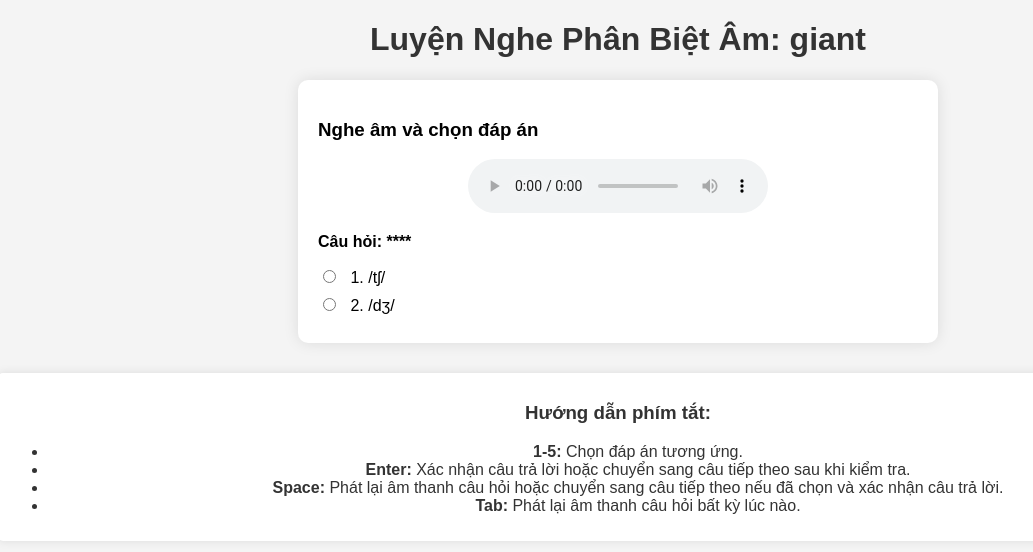
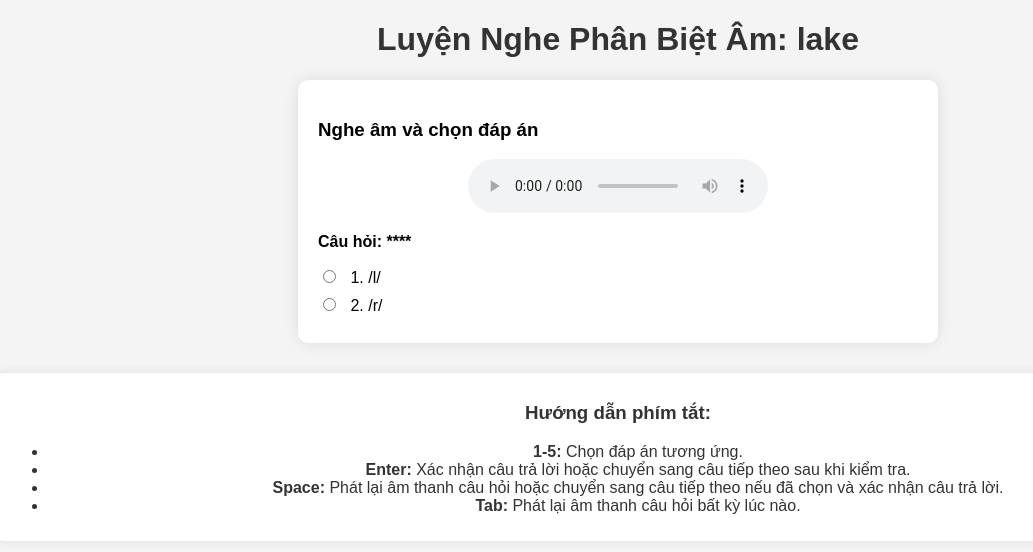
Before and after one commit to huyngogia1997/learn-english-website, a plain HTML site: page index.html in a window 1280 px wide. Shown: the whole page, without its empty margins (22-1055 px from the left). Drawn offline with Linux system fonts and the light colour scheme.

Commit message:
add r and l

```diff
--- a/index.html
+++ b/index.html
@@ -120,83 +120,282 @@
     <script>
       const questions = [
       {
-          audio: "audio/church--_gb_1.mp3", // Đã sửa đường dẫn âm thanh
-          options: ["1. /tʃ/", "2. /dʒ/", "3. /ʒ/", "4. /d/", "5. /ʃ/"],
-          word: "Âm đầu trong từ là âm gì",
-          correctAnswer: "1",
-          pronunciation: "church: /tʃ/ - /tʃɜːtʃ/",
+        "audio": "audio/right--_gb_1.mp3",
+        "options": ["1. /l/", "2. /r/"],
+        "word": "right",
+        "correctAnswer": "2",
+        "pronunciation": "right: /raɪt/"
       },
       {
-          audio: "audio/judge--_gb_1.mp3", // Đã sửa đường dẫn âm thanh
-          options: ["1. /tʃ/", "2. /dʒ/"],
-          word: "judge",
-          correctAnswer: "2",
-          pronunciation: "/dʒ/ - /dʒʌdʒ/",
+        "audio": "audio/light--_gb_1.mp3",
+        "options": ["1. /l/", "2. /r/"],
+        "word": "light",
+        "correctAnswer": "1",
+        "pronunciation": "light: /laɪt/"
       },
       {
-          audio: "audio/cheese--_gb_1.mp3", // Đã sửa đường dẫn âm thanh
-          options: ["1. /tʃ/", "2. /dʒ/"],
-          word: "cheese",
-          correctAnswer: "1",
-          pronunciation: "cheese: /tʃ/ - /tʃiːz/",
+        "audio": "audio/rice--_gb_1.mp3",
+        "options": ["1. /l/", "2. /r/"],
+        "word": "rice",
+        "correctAnswer": "2",
+        "pronunciation": "rice: /raɪs/"
       },
       {
-          audio: "audio/giant--_gb_1.mp3", // Đã sửa đường dẫn âm thanh
-          options: ["1. /tʃ/", "2. /dʒ/"],
-          word: "giant",
-          correctAnswer: "2",
-          pronunciation: "giant: /dʒ/ - /ˈdʒaɪənt/",
+        "audio": "audio/lice--_gb_1.mp3",
+        "options": ["1. /l/", "2. /r/"],
+        "word": "lice",
+        "correctAnswer": "1",
+        "pronunciation": "lice: /laɪs/"
       },
       {
-          audio: "audio/chocolate--_gb_1.mp3", // Đã sửa đường dẫn âm thanh
-          options: ["1. /tʃ/", "2. /dʒ/"],
-          word: "chocolate",
-          correctAnswer: "1",
-          pronunciation: "chocolate: /tʃ/ - /ˈtʃɒklət/",
+        "audio": "audio/road--_gb_1.mp3",
+        "options": ["1. /l/", "2. /r/"],
+        "word": "road",
+        "correctAnswer": "2",
+        "pronunciation": "road: /rəʊd/"
       },
       {
-          audio: "audio/journal--_gb_1.mp3", // Đã sửa đường dẫn âm thanh
-          options: ["1. /tʃ/", "2. /dʒ/"],
-          word: "journal",
-          correctAnswer: "2",
-          pronunciation: "journal: /dʒ/ - /ˈdʒɜːnəl/",
+        "audio": "audio/load--_gb_1.mp3",
+        "options": ["1. /l/", "2. /r/"],
+        "word": "load",
+        "correctAnswer": "1",
+        "pronunciation": "load: /ləʊd/"
       },
       {
-          audio: "audio/jungle--_gb_1.mp3", // Đã sửa đường dẫn âm thanh
-          options: ["1. /tʃ/", "2. /dʒ/"],
-          word: "jungle",
-          correctAnswer: "2",
-          pronunciation: "jungle: /dʒ/ - /ˈdʒʌŋɡəl/",
+        "audio": "audio/rake--_gb_1.mp3",
+        "options": ["1. /l/", "2. /r/"],
+        "word": "rake",
+        "correctAnswer": "2",
+        "pronunciation": "rake: /reɪk/"
       },
       {
-          audio: "audio/chip--_gb_1.mp3", // Đã sửa đường dẫn âm thanh
-          options: ["1. /tʃ/", "2. /dʒ/"],
-          word: "chip",
-          correctAnswer: "1",
-          pronunciation: "chip: /tʃ/ - /ʧɪp/",
+        "audio": "audio/lake--_gb_1.mp3",
+        "options": ["1. /l/", "2. /r/"],
+        "word": "lake",
+        "correctAnswer": "1",
+        "pronunciation": "lake: /leɪk/"
       },
       {
-          audio: "audio/juice--_gb_1.mp3", // Đã sửa đường dẫn âm thanh
-          options: ["1. /tʃ/", "2. /dʒ/"],
-          word: "juice",
-          correctAnswer: "2",
-          pronunciation: "juice: /dʒ/ - /dʒuːs/",
+        "audio": "audio/rip--_gb_1.mp3",
+        "options": ["1. /l/", "2. /r/"],
+        "word": "rip",
+        "correctAnswer": "2",
+        "pronunciation": "rip: /rɪp/"
       },
       {
-          audio: "audio/chamber--_gb_1.mp3", // Đã sửa đường dẫn âm thanh
-          options: ["1. /tʃ/", "2. /dʒ/"],
-          word: "chamber",
-          correctAnswer: "1",
-          pronunciation: "chamber: /tʃ/ - /ˈʧeɪmbər/",
+        "audio": "audio/lip--_gb_1.mp3",
+        "options": ["1. /l/", "2. /r/"],
+        "word": "lip",
+        "correctAnswer": "1",
+        "pronunciation": "lip: /lɪp/"
+      },{
+        "audio": "audio/right--_gb_1.mp3",
+        "options": ["1. /r/", "2. /l/"],
+        "word": "right",
+        "correctAnswer": "1",
+        "pronunciation": "right: /raɪt/"
       },
       {
-          audio: "audio/jeep--_gb_1.mp3", // Đã sửa đường dẫn âm thanh
-          options: ["1. /tʃ/", "2. /dʒ/"],
-          word: "jeep",
-          correctAnswer: "2",
-          pronunciation: "jeep: /dʒ/ - /dʒiːp/",
+        "audio": "audio/light--_gb_1.mp3",
+        "options": ["1. /r/", "2. /l/"],
+        "word": "light",
+        "correctAnswer": "2",
+        "pronunciation": "light: /laɪt/"
+      },
+      {
+        "audio": "audio/red--_gb_1.mp3",
+        "options": ["1. /r/", "2. /l/"],
+        "word": "red",
+        "correctAnswer": "1",
+        "pronunciation": "red: /rɛd/"
+      },
+      {
+        "audio": "audio/led--_gb_1.mp3",
+        "options": ["1. /r/", "2. /l/"],
+        "word": "led",
+        "correctAnswer": "2",
+        "pronunciation": "led: /lɛd/"
+      },
+      {
+        "audio": "audio/road--_gb_1.mp3",
+        "options": ["1. /r/", "2. /l/"],
+        "word": "road",
+        "correctAnswer": "1",
+        "pronunciation": "road: /rəʊd/"
+      },
+      {
+        "audio": "audio/load--_gb_1.mp3",
+        "options": ["1. /r/", "2. /l/"],
+        "word": "load",
+        "correctAnswer": "2",
+        "pronunciation": "load: /ləʊd/"
+      },
+      {
+        "audio": "audio/rice--_gb_1.mp3",
+        "options": ["1. /r/", "2. /l/"],
+        "word": "rice",
+        "correctAnswer": "1",
+        "pronunciation": "rice: /raɪs/"
+      },
+      {
+        "audio": "audio/lice--_gb_1.mp3",
+        "options": ["1. /r/", "2. /l/"],
+        "word": "lice",
+        "correctAnswer": "2",
+        "pronunciation": "lice: /laɪs/"
+      },
+      {
+        "audio": "audio/rake--_gb_1.mp3",
+        "options": ["1. /r/", "2. /l/"],
+        "word": "rake",
+        "correctAnswer": "1",
+        "pronunciation": "rake: /reɪk/"
+      },
+      {
+        "audio": "audio/lake--_gb_1.mp3",
+        "options": ["1. /r/", "2. /l/"],
+        "word": "lake",
+        "correctAnswer": "2",
+        "pronunciation": "lake: /leɪk/"
+      },
+      {
+        "audio": "audio/ring--_gb_1.mp3",
+        "options": ["1. /r/", "2. /l/"],
+        "word": "ring",
+        "correctAnswer": "1",
+        "pronunciation": "ring: /rɪŋ/"
+      },
+      {
+        "audio": "audio/ling--_gb_1.mp3",
+        "options": ["1. /r/", "2. /l/"],
+        "word": "ling",
+        "correctAnswer": "2",
+        "pronunciation": "ling: /lɪŋ/"
+      },
+      {
+        "audio": "audio/rip--_gb_1.mp3",
+        "options": ["1. /r/", "2. /l/"],
+        "word": "rip",
+        "correctAnswer": "1",
+        "pronunciation": "rip: /rɪp/"
+      },
+      {
+        "audio": "audio/lip--_gb_1.mp3",
+        "options": ["1. /r/", "2. /l/"],
+        "word": "lip",
+        "correctAnswer": "2",
+        "pronunciation": "lip: /lɪp/"
+      },
+      {
+        "audio": "audio/rock--_gb_1.mp3",
+        "options": ["1. /r/", "2. /l/"],
+        "word": "rock",
+        "correctAnswer": "1",
+        "pronunciation": "rock: /rɒk/"
+      },
+      {
+        "audio": "audio/lock--_gb_1.mp3",
+        "options": ["1. /r/", "2. /l/"],
+        "word": "lock",
+        "correctAnswer": "2",
+        "pronunciation": "lock: /lɒk/"
+      },
+      {
+        "audio": "audio/rude--_gb_1.mp3",
+        "options": ["1. /r/", "2. /l/"],
+        "word": "rude",
+        "correctAnswer": "1",
+        "pronunciation": "rude: /ruːd/"
+      },
+      {
+        "audio": "audio/lewd--_gb_1.mp3",
+        "options": ["1. /r/", "2. /l/"],
+        "word": "lewd",
+        "correctAnswer": "2",
+        "pronunciation": "lewd: /luːd/"
       }
-      ];
+    ]
+
+
+      // [
+      //   {
+      //     audio: "audio/church--_gb_1.mp3", // Đã sửa đường dẫn âm thanh
+      //     options: ["1. /tʃ/", "2. /dʒ/", "3. /ʒ/", "4. /d/", "5. /ʃ/"],
+      //     word: "Âm đầu trong từ là âm gì",
+      //     correctAnswer: "1",
+      //     pronunciation: "church: /tʃ/ - /tʃɜːtʃ/",
+      //   },
+      //   {
+      //     audio: "audio/judge--_gb_1.mp3", // Đã sửa đường dẫn âm thanh
+      //     options: ["1. /tʃ/", "2. /dʒ/"],
+      //     word: "judge",
+      //     correctAnswer: "2",
+      //     pronunciation: "/dʒ/ - /dʒʌdʒ/",
+      //   },
+      //   {
+      //     audio: "audio/cheese--_gb_1.mp3", // Đã sửa đường dẫn âm thanh
+      //     options: ["1. /tʃ/", "2. /dʒ/"],
+      //     word: "cheese",
+      //     correctAnswer: "1",
+      //     pronunciation: "cheese: /tʃ/ - /tʃiːz/",
+      //   },
+      //   {
+      //     audio: "audio/giant--_gb_1.mp3", // Đã sửa đường dẫn âm thanh
+      //     options: ["1. /tʃ/", "2. /dʒ/"],
+      //     word: "giant",
+      //     correctAnswer: "2",
+      //     pronunciation: "giant: /dʒ/ - /ˈdʒaɪənt/",
+      //   },
+      //   {
+      //     audio: "audio/chocolate--_gb_1.mp3", // Đã sửa đường dẫn âm thanh
+      //     options: ["1. /tʃ/", "2. /dʒ/"],
+      //     word: "chocolate",
+      //     correctAnswer: "1",
+      //     pronunciation: "chocolate: /tʃ/ - /ˈtʃɒklət/",
+      //   },
+      //   {
+      //     audio: "audio/journal--_gb_1.mp3", // Đã sửa đường dẫn âm thanh
+      //     options: ["1. /tʃ/", "2. /dʒ/"],
+      //     word: "journal",
+      //     correctAnswer: "2",
+      //     pronunciation: "journal: /dʒ/ - /ˈdʒɜːnəl/",
+      //   },
+      //   {
+      //     audio: "audio/jungle--_gb_1.mp3", // Đã sửa đường dẫn âm thanh
+      //     options: ["1. /tʃ/", "2. /dʒ/"],
+      //     word: "jungle",
+      //     correctAnswer: "2",
+      //     pronunciation: "jungle: /dʒ/ - /ˈdʒʌŋɡəl/",
+      //   },
+      //   {
+      //     audio: "audio/chip--_gb_1.mp3", // Đã sửa đường dẫn âm thanh
+      //     options: ["1. /tʃ/", "2. /dʒ/"],
+      //     word: "chip",
+      //     correctAnswer: "1",
+      //     pronunciation: "chip: /tʃ/ - /ʧɪp/",
+      //   },
+      //   {
+      //     audio: "audio/juice--_gb_1.mp3", // Đã sửa đường dẫn âm thanh
+      //     options: ["1. /tʃ/", "2. /dʒ/"],
+      //     word: "juice",
+      //     correctAnswer: "2",
+      //     pronunciation: "juice: /dʒ/ - /dʒuːs/",
+      //   },
+      //   {
+      //     audio: "audio/chamber--_gb_1.mp3", // Đã sửa đường dẫn âm thanh
+      //     options: ["1. /tʃ/", "2. /dʒ/"],
+      //     word: "chamber",
+      //     correctAnswer: "1",
+      //     pronunciation: "chamber: /tʃ/ - /ˈʧeɪmbər/",
+      //   },
+      //   {
+      //     audio: "audio/jeep--_gb_1.mp3", // Đã sửa đường dẫn âm thanh
+      //     options: ["1. /tʃ/", "2. /dʒ/"],
+      //     word: "jeep",
+      //     correctAnswer: "2",
+      //     pronunciation: "jeep: /dʒ/ - /dʒiːp/",
+      //   }
+      // ];
 
       let currentIndex = -1;
       let verified = false;
```
Also changed, not shown: questions.json (+195 -0 lines), 18 other files. Lines whose indentation alone changed are shown as unchanged.
